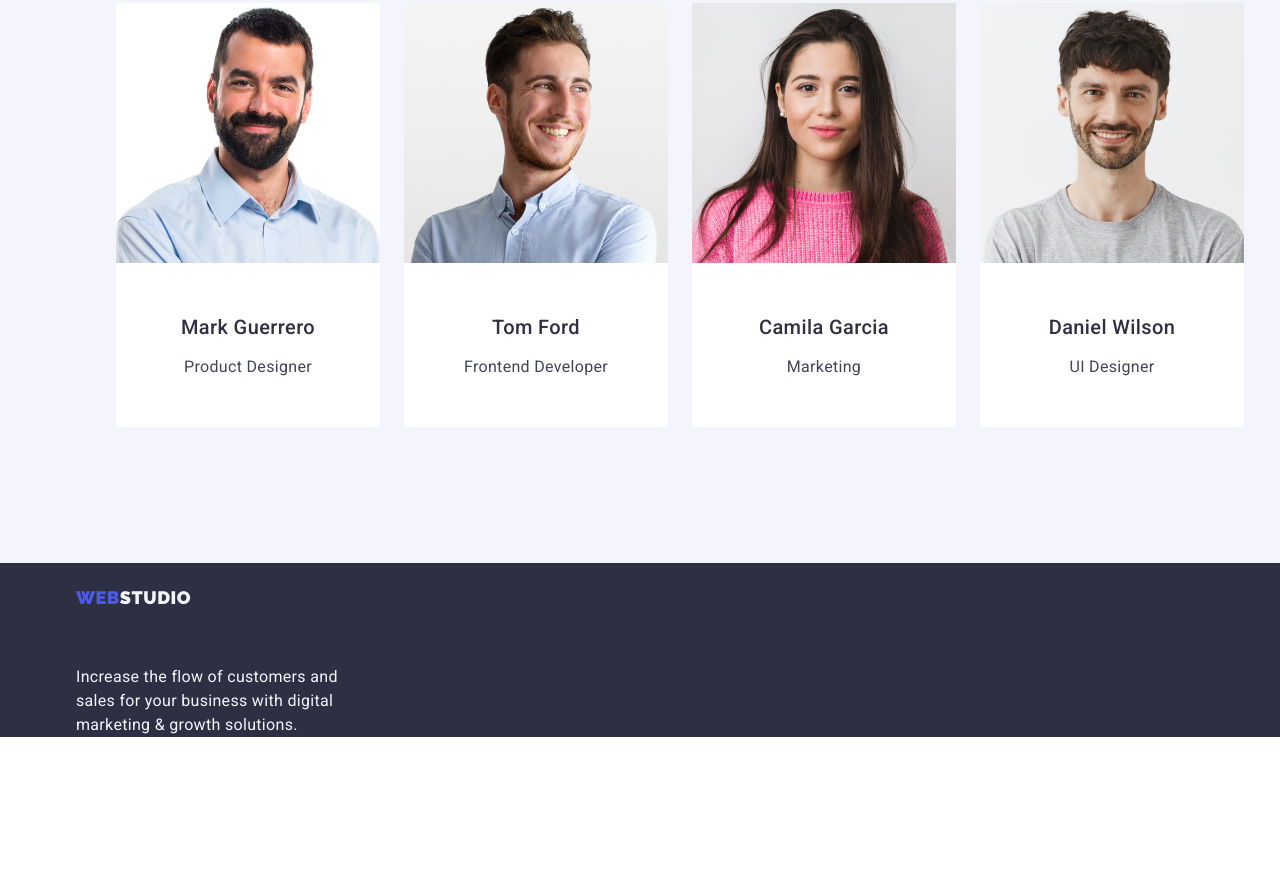
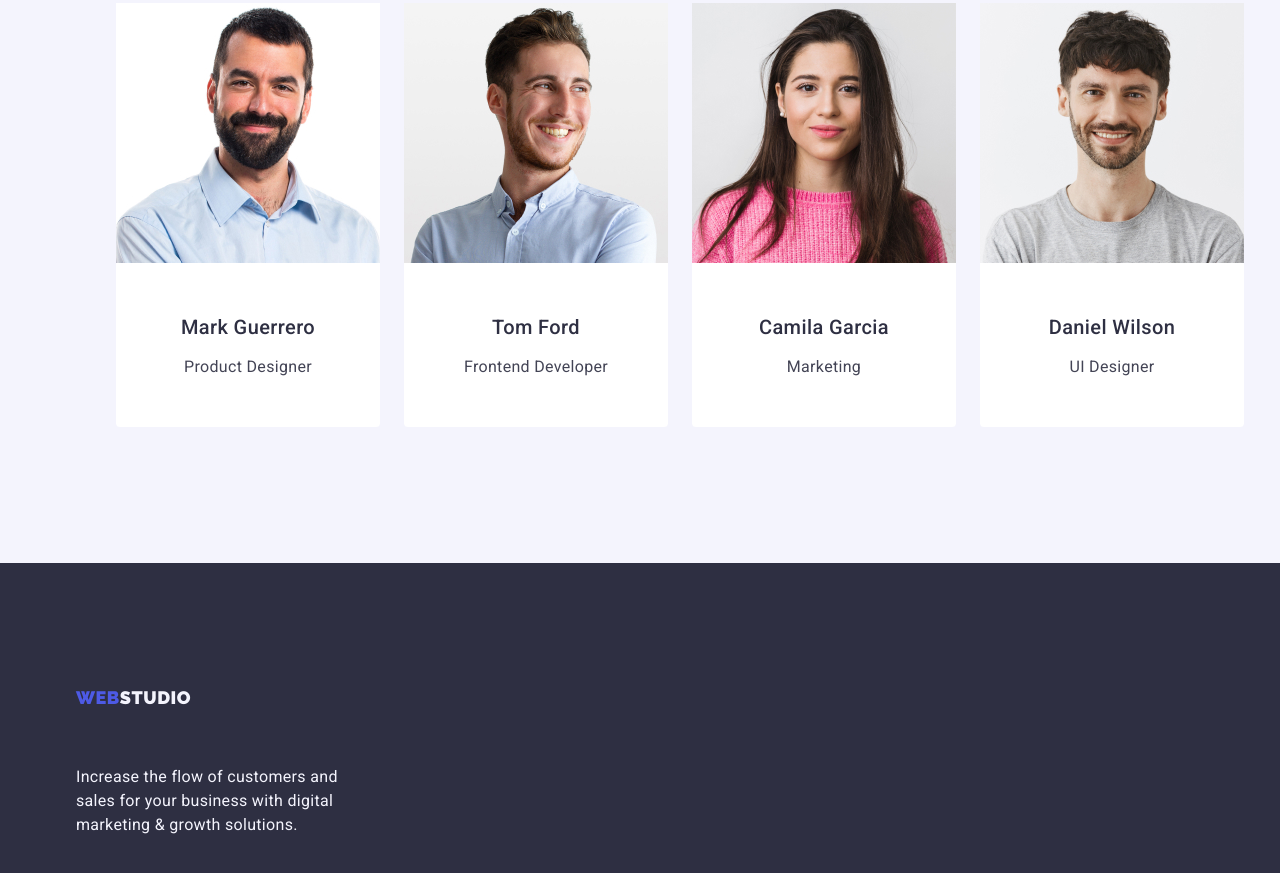
Before and after one commit to kesobyte/goit-markup-hw-03, a plain HTML site: page index.html in a window 1280 px wide. Shown: the part 1995-2868 px from the top of the page. Before the commit the page ends 2748 px from the top, so only its background shows below. Drawn offline with nearby package versions, Linux system fonts and the light colour scheme.

Commit message:
final update

```diff
--- a/css/styles.css
+++ b/css/styles.css
@@ -251,7 +251,7 @@ li > .link:focus {
 
 .footer {
   background-color: var(--navy-blue);
-  /* padding: 100px 0; */
+  padding: 100px 0;
 }
 
 .footer-logo {
```
